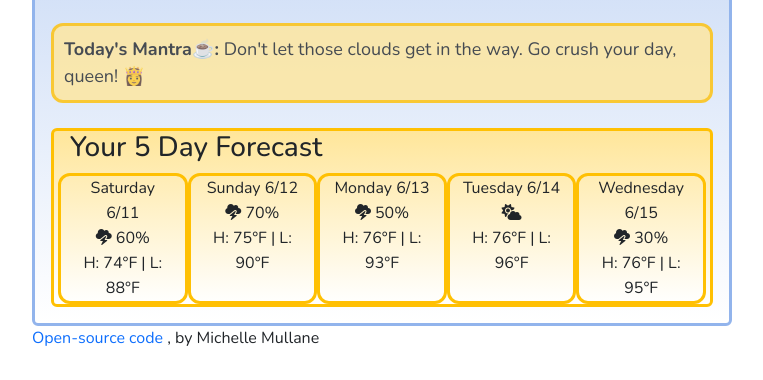
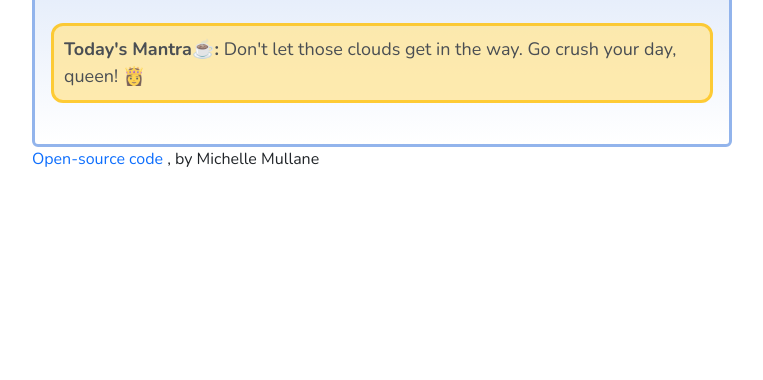
Before and after one commit to MichelleMullane/weather-app, a website built with Parcel: page index.html in a window 1280 px wide. Shown: the part 538-918 px from the top of the page, without its empty margins (258-1021 px from the left). After the commit the page ends 800 px from the top, so only its background shows below. Built offline with nearby package versions, Linux system fonts and the light colour scheme; no server answers.

Commit message:
Temporarily commented out forecast

```diff
--- a/index.html
+++ b/index.html
@@ -131,7 +131,7 @@
               👸
             </div>
 
-            <div class="card five-day-card">
+            <!-- <div class="card five-day-card">
               <div class="card-body">
                 <h3>Your 5 Day Forecast</h3>
 
@@ -179,9 +179,9 @@
                     <br />
                     H: 76°F | L: 95°F
                   </div>
-                </div>
-              </div>
-            </div>
+                </div> -->
+            <!-- </div>
+            </div> -->
           </div>
         </div>
 
```
